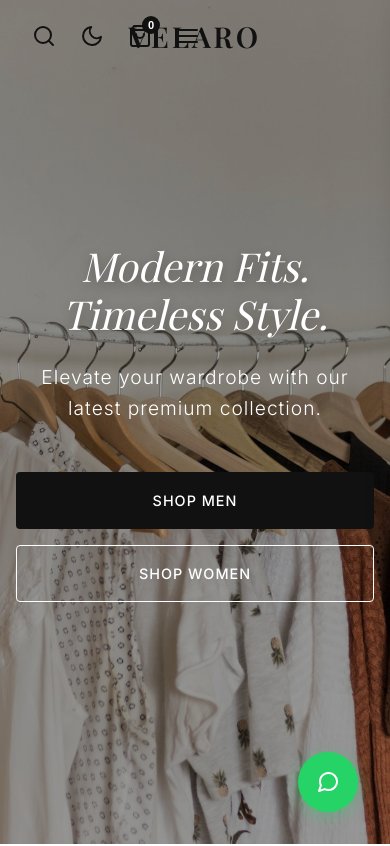
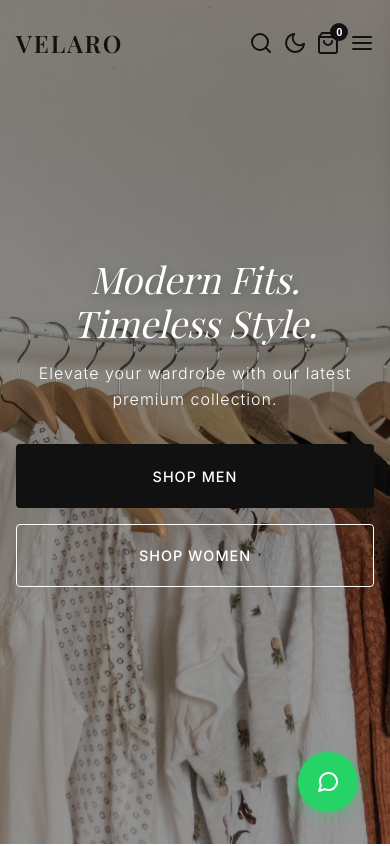
Before and after one commit to mazouzabdorahman19-svg/Clothes_site, a plain HTML site: page index.html in a window 390 px wide. Shown: the top 846 px of the page. Drawn offline with nearby package versions, Linux system fonts and the light colour scheme; a web font is replaced by a local one.

Commit message:
Fix mobile navbar overlap and responsiveness

```diff
--- a/style.css
+++ b/style.css
@@ -1079,6 +1079,22 @@ img {
     .desktop-only { display: none; }
     .mobile-only { display: flex; }
 
+    .nav-container {
+        padding: 0 1.5rem;
+    }
+
+    .logo {
+        position: relative;
+        left: 0;
+        transform: none;
+        font-size: 1.5rem;
+        letter-spacing: 2px;
+    }
+
+    .nav-icons {
+        gap: 1rem;
+    }
+
     .hero h1 { font-size: 3.5rem; }
 
     .footer-grid {
@@ -1101,21 +1117,42 @@ img {
 }
 
 @media (max-width: 576px) {
-    .container { padding: 0 1.5rem; }
+    .container { padding: 0 1.2rem; }
     .section { padding: 4rem 0; }
-    .section-title { font-size: 2rem; margin-bottom: 2rem; }
+    .section-title { font-size: 1.8rem; margin-bottom: 2rem; }
 
-    .hero h1 { font-size: 2.5rem; }
-    .hero-content { padding: 0 1rem; }
+    .nav-container {
+        padding: 0 1rem;
+    }
+
+    .nav-icons {
+        gap: 0.6rem;
+    }
+
+    .hero h1 {
+        font-size: 2.3rem;
+        line-height: 1.2;
+        margin-bottom: 1rem;
+    }
+
+    .hero p {
+        font-size: 1rem;
+        padding: 0 1rem;
+        margin-bottom: 2rem;
+    }
+
+    .hero-content { padding: 0; width: 100%; }
     .hero-buttons {
         flex-direction: column;
         gap: 1rem;
         width: 100%;
+        padding: 0 1rem;
     }
-    .hero-buttons .btn { width: 100%; }
+    .hero-buttons .btn { width: 100%; padding: 1.2rem; }
 
     .category-grid {
         grid-template-columns: 1fr;
+        gap: 1.5rem;
     }
 
     .product-grid {
@@ -1130,6 +1167,7 @@ img {
 
     .newsletter-form {
         flex-direction: column;
+        padding: 0 1rem;
     }
 
     .outfit-card {
@@ -1137,6 +1175,6 @@ img {
     }
 
     .cart-sidebar {
-        max-width: 100%; /* Full screen cart on mobile */
+        max-width: 100%;
     }
 }
```
